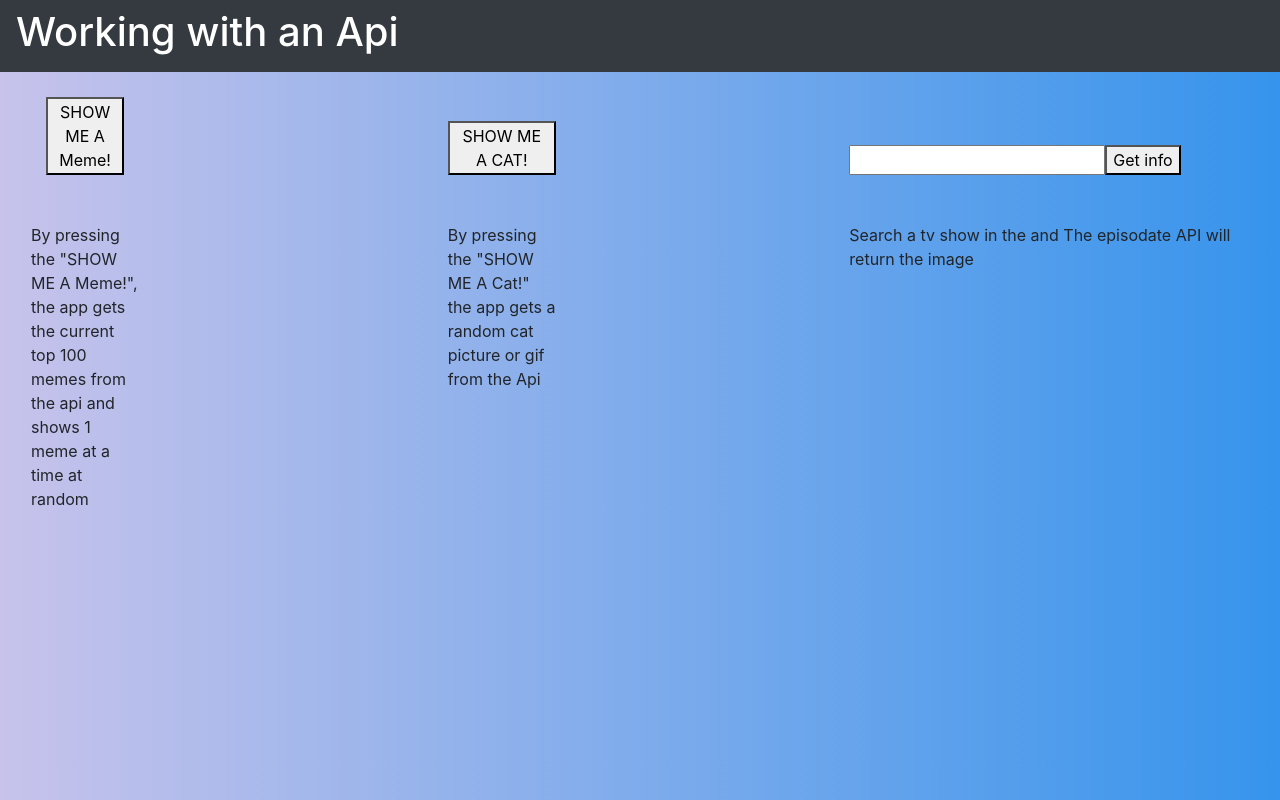
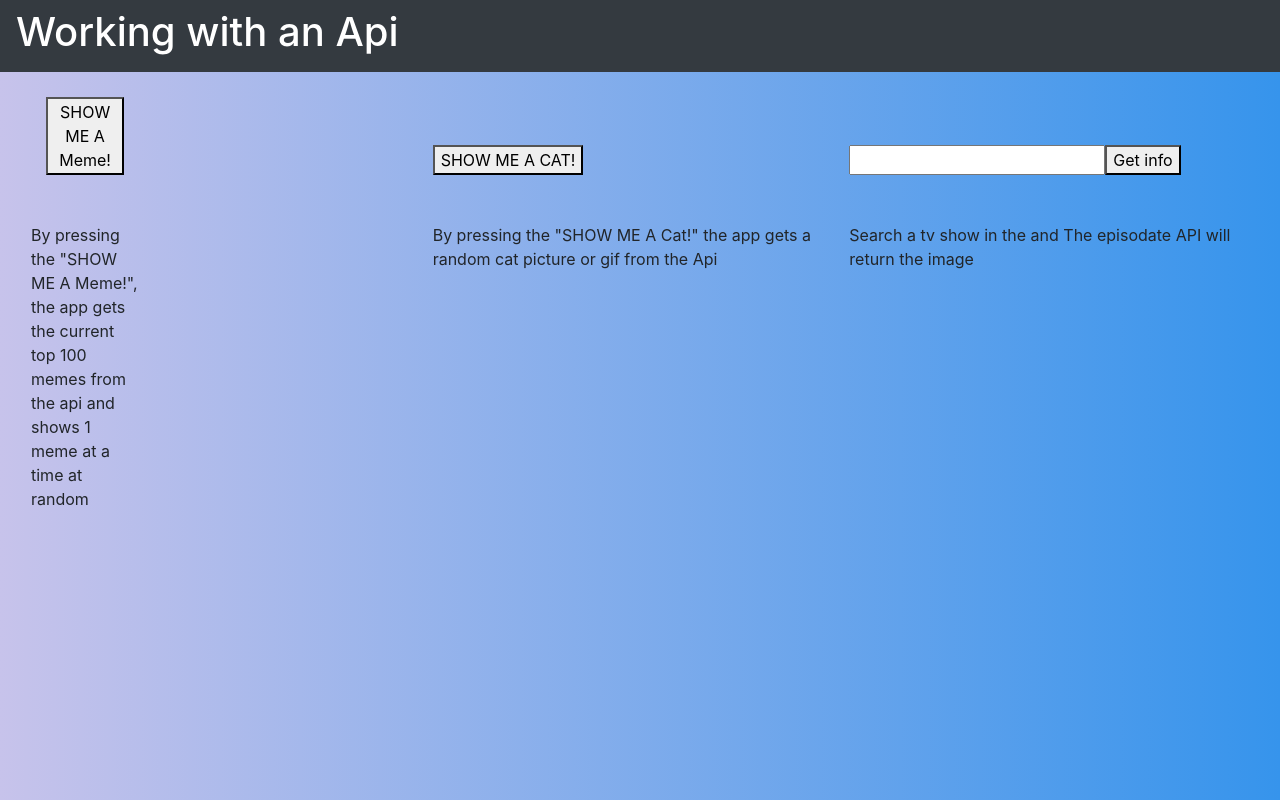
Before and after one commit to omeror/ApiPracticeWithReact, a React (Create React App) app: page / in a window 1280 px wide. Shown: the top 800 px of the page. Built offline with nearby package versions, Linux system fonts and the light colour scheme.

Commit message:
get rid over outer div class

```diff
--- a/src/Components/CatPics.jsx
+++ b/src/Components/CatPics.jsx
@@ -18,7 +18,7 @@ class CatPics extends Component {
 
       render() {
         return (
-          <div className="col-md-4">
+          <div >
             <form onSubmit={this.handleSubmit}>
               <button>SHOW ME A CAT!</button>
             </form>
```
